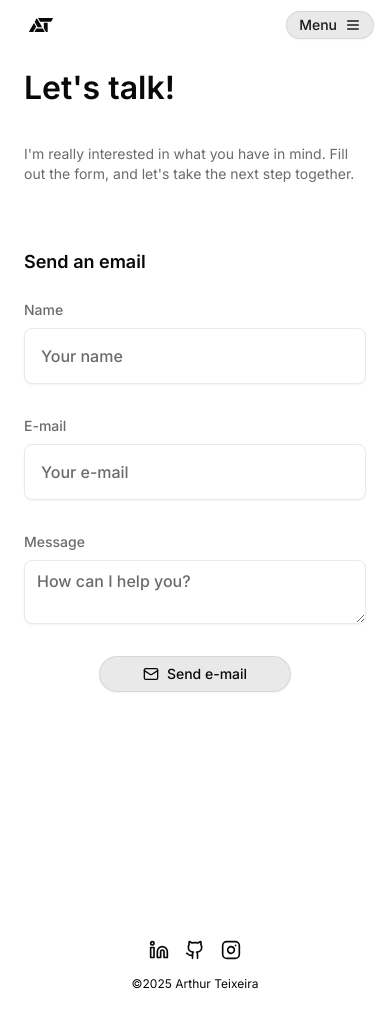
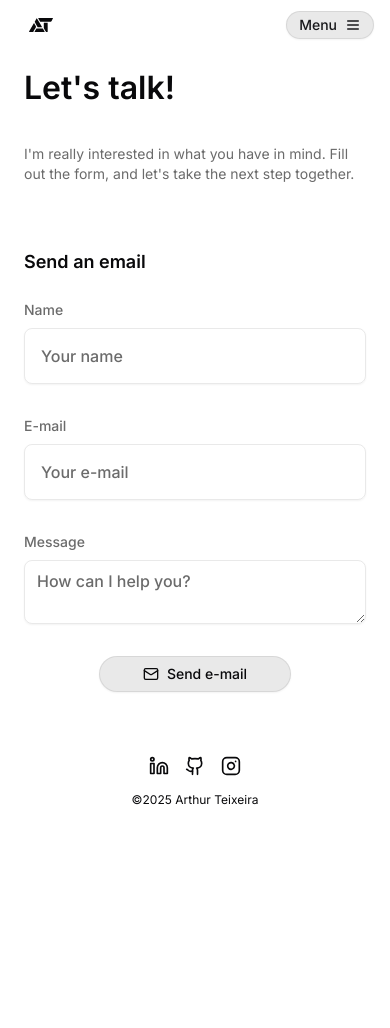
Before and after one commit to arthurteixeiradev/my-portfolio, a Next.js app: page /contact in a window 390 px wide. Shown: the top 1028 px of the page. After the commit the page ends 880 px from the top, so only its background shows below. Built offline with nearby package versions, Linux system fonts and the light colour scheme.

Commit message:
fix: fix classname pages

```diff
--- a/src/app/(public)/about/page.tsx
+++ b/src/app/(public)/about/page.tsx
@@ -2,7 +2,7 @@
 
 export default function AboutPage() {
   return (
-    <main className='min-h-dvh w-full'>
+    <main>
       <About />
     </main>
   )
--- a/src/app/(public)/contact/page.tsx
+++ b/src/app/(public)/contact/page.tsx
@@ -2,7 +2,7 @@
 
 export default function ContactPage() {
   return (
-    <main className='min-h-dvh w-full'>
+    <main>
       <Contact />
     </main>
   )
--- a/src/app/(public)/projects/page.tsx
+++ b/src/app/(public)/projects/page.tsx
@@ -2,7 +2,7 @@
 
 export default function ProjectsPage() {
   return (
-    <main className='min-h-dvh w-full'>
+    <main>
       <Projects />
     </main>
   )
--- a/src/app/(public)/stack/page.tsx
+++ b/src/app/(public)/stack/page.tsx
@@ -2,7 +2,7 @@
 
 export default function StackPage() {
   return (
-    <main className='min-h-dvh w-full'>
+    <main>
       <Stack />
     </main>
   )
--- a/src/components/Footer.tsx
+++ b/src/components/Footer.tsx
@@ -2,7 +2,7 @@
 
 export const Footer = () => {
   return (
-    <footer className='flex flex-col items-center justify-center gap-4 pt-24 pb-16'>
+    <footer className='flex flex-col items-center justify-center gap-4 pt-16 sm:pt-24 pb-16'>
       <MediaInfo />
       <p className='text-xs text-gradient-br'>©2025 Arthur Teixeira</p>
     </footer>
--- a/src/components/Hero.tsx
+++ b/src/components/Hero.tsx
@@ -37,7 +37,7 @@
           }}
         ></div>
         <Meteors
-          number={30}
+          number={50}
           maxDuration={15}
         />
       </div>
```
